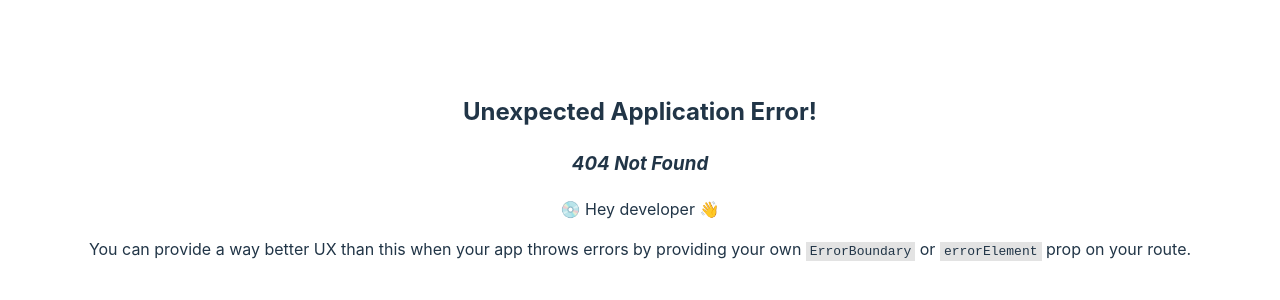
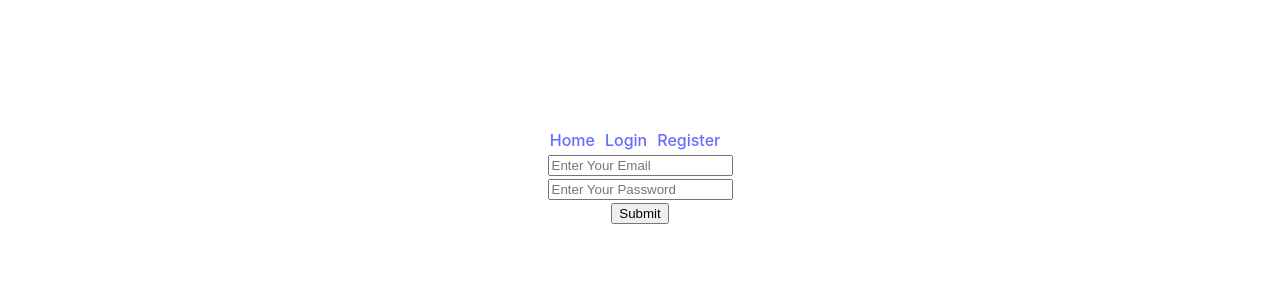
Before and after one commit to MDABDULLAH16/simple-firebase, a React (Vite) app: page /register in a window 1280 px wide. Before the commit this address had no page. Shown: the part 224-524 px from the top of the page. Built offline with nearby package versions, Linux system fonts and the light colour scheme.

Commit message:
email and pass register

```diff
--- /dev/null
+++ b/src/components/Header/Header.css
@@ -0,0 +1,3 @@
+nav a {
+  margin-right: 10px;
+}
--- a/src/components/Header/Header.jsx
+++ b/src/components/Header/Header.jsx
@@ -1,12 +1,14 @@
 import React from "react";
 import { Link } from "react-router-dom";
+import {} from "./Header.css";
 
 const Header = () => {
   return (
     <div>
       <nav>
-        <Link to="/">Home</Link>
-        <Link to="/login">Login</Link>
+        <Link to='/'>Home</Link>
+        <Link to='/login'>Login</Link>
+        <Link to='/register'>Register</Link>
       </nav>
     </div>
   );
--- /dev/null
+++ b/src/components/Register/Register.jsx
@@ -0,0 +1,43 @@
+import { createUserWithEmailAndPassword, getAuth } from "firebase/auth";
+import React from "react";
+import app from "../../firebase/firebase.init";
+
+const auth = getAuth(app);
+const Register = () => {
+  const handleSubmit = (event) => {
+    event.preventDefault();
+    const email = event.target.email.value;
+    const password = event.target.password.value;
+    createUserWithEmailAndPassword(auth, email, password)
+      .then((result) => {
+        const loggedUser = result.user;
+        console.log(loggedUser);
+      })
+      .catch((error) => {
+        console.log(error);
+      });
+  };
+  return (
+    <div>
+      <form onSubmit={handleSubmit}>
+        <input
+          type='email'
+          name='email'
+          id='email'
+          placeholder='Enter Your Email'
+        />
+        <br />
+        <input
+          type='password'
+          name='password'
+          id='password'
+          placeholder='Enter Your Password'
+        />
+        <br />
+        <input type='submit' name='submit' id='submit' />
+      </form>
+    </div>
+  );
+};
+
+export default Register;
--- a/src/main.jsx
+++ b/src/main.jsx
@@ -10,6 +10,7 @@ import {
 import Main from "./components/Main/Main.jsx";
 import Home from "./components/Home/Home.jsx";
 import Login from "./Login/Login.jsx";
+import Register from "./components/Register/Register.jsx";
 
 const router = createBrowserRouter([
   {
@@ -18,6 +19,7 @@ const router = createBrowserRouter([
     children: [
       { path: "/", element: <Home></Home> },
       { path: "/login", element: <Login></Login> },
+      { path: "/register", element: <Register></Register> },
     ],
   },
 ]);
```
